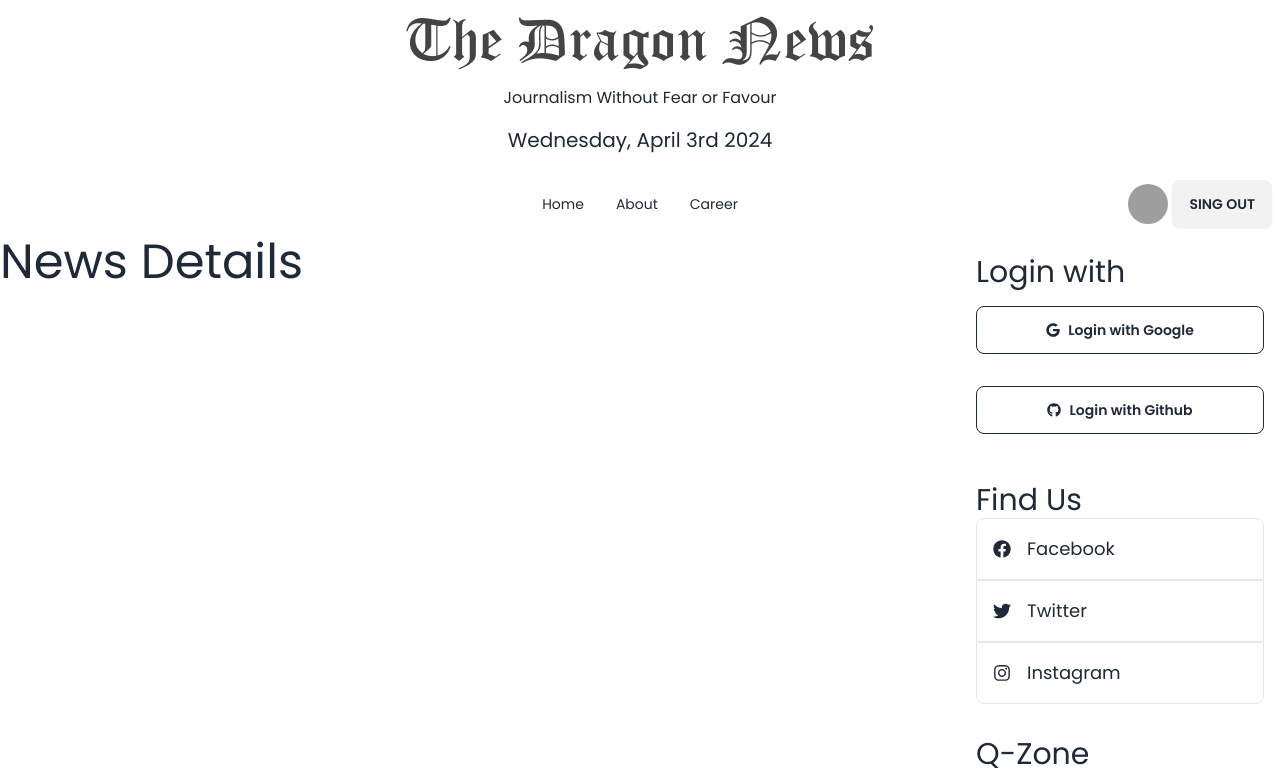
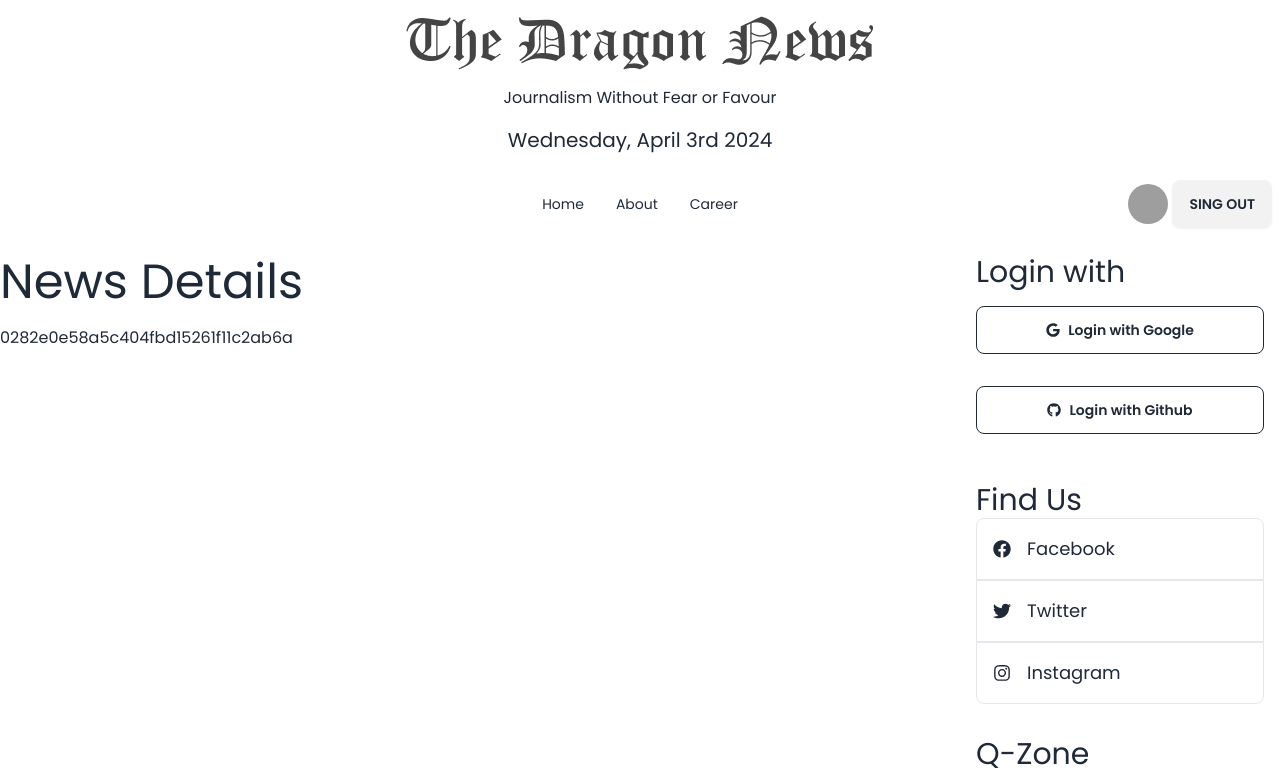
Before and after one commit to MdAlAmin212104/news-letter, a React (Vite) app: page /news/0282e0e58a5c404fbd15261f11c2ab6a in a window 1280 px wide. Shown: the top 771 px of the page. Built offline with nearby package versions, Linux system fonts and the light colour scheme; no server answers; sample sign-in values are in the browser's storage; grey boxes are pictures that could not be loaded.

Commit message:
some error solved

```diff
--- a/src/Pages/Login/Login.jsx
+++ b/src/Pages/Login/Login.jsx
@@ -1,11 +1,14 @@
 import React, { useContext } from 'react';
 import Navbar from '../Shared/Navbar/Navbar';
-import { Link } from 'react-router-dom';
+import { Link, useLocation, useNavigate } from 'react-router-dom';
 import { AuthContext } from '../../Providers/Providers';
 
 const Login = () => {
 
       const { logInUser } = useContext(AuthContext)
+      const location = useLocation();
+      const navigate = useNavigate();
+      console.log("location in the login page", location);
 
       const handleLogin = (e) => {
             e.preventDefault();
@@ -18,7 +21,13 @@ const Login = () => {
             //console.log(form, email);
 
             logInUser(email, password)
-                  .then(result => console.log(result))
+                  .then(result => {
+                        console.log(result)
+
+                        //navigate after login
+                        navigate(location?.state ? location.state : '/')
+
+                  })
                   .catch(error => console.error(error.message))
 
       }
--- a/src/Pages/News/News.jsx
+++ b/src/Pages/News/News.jsx
@@ -5,15 +5,18 @@ import Navbar from '../Shared/Navbar/Navbar';
 import { useParams } from 'react-router-dom';
 
 const News = () => {
+      const { id } = useParams()
 
-      const {id} = useParams()
+
+
       return (
             <div>
                   <Header />
                   <Navbar/>
                   <div className="grid md:grid-cols-4">
                         <div className='col-span-3'>
-                              <h3 className="text-5xl">News Details</h3>
+                              <h3 className="text-5xl my-5">News Details </h3>
+                              {id}
                         </div>
                         <div><RightSideNav/></div>
                   </div>
--- a/src/Pages/Shared/Navbar/Navbar.jsx
+++ b/src/Pages/Shared/Navbar/Navbar.jsx
@@ -1,12 +1,10 @@
 import React, { useContext } from 'react';
 import { Link } from 'react-router-dom';
 import { AuthContext } from '../../../Providers/Providers';
-import { signOut } from "firebase/auth";
 
 const Navbar = () => {
 
       const { user, logOut } = useContext(AuthContext)
-      console.log(user);
 
       const handleSingOut = () => {
             logOut()
--- a/src/Providers/Providers.jsx
+++ b/src/Providers/Providers.jsx
@@ -41,7 +41,6 @@ const Providers = ({ children }) => {
 
       useEffect(() => {
             const unSubscribe = onAuthStateChanged(auth, currentUser => {
-                  console.log('User in the auth state changed', currentUser);
                   setUser(currentUser);
                   setLoading(false)
             });
--- a/src/routes/PrivateRoutes.jsx
+++ b/src/routes/PrivateRoutes.jsx
@@ -5,7 +5,6 @@ import { Navigate, useLocation } from 'react-router-dom';
 const PrivateRoutes = ({ children }) => {
 
       const location = useLocation()
-      console.log(location);
 
       const { user, loading } = useContext(AuthContext)
 
@@ -15,7 +14,7 @@ const PrivateRoutes = ({ children }) => {
       if (user) {
             return children
       }
-      return <Navigate to="/login"></Navigate>
+      return <Navigate state={location.pathname} to="/login"></Navigate>
 };
 
 export default PrivateRoutes;
--- a/src/routes/Routes.jsx
+++ b/src/routes/Routes.jsx
@@ -21,7 +21,9 @@ export const router = createBrowserRouter([
                   },
                   {
                         path: "/news/:id",
-                        element: <PrivateRoutes><News/></PrivateRoutes>
+                        element: <PrivateRoutes><News /></PrivateRoutes>,
+
+
                   },
                   {
                         path: '/login',
```
Also changed, not shown: firebase.json (added), 1 other file (tests, documents, lock files or other folders).
